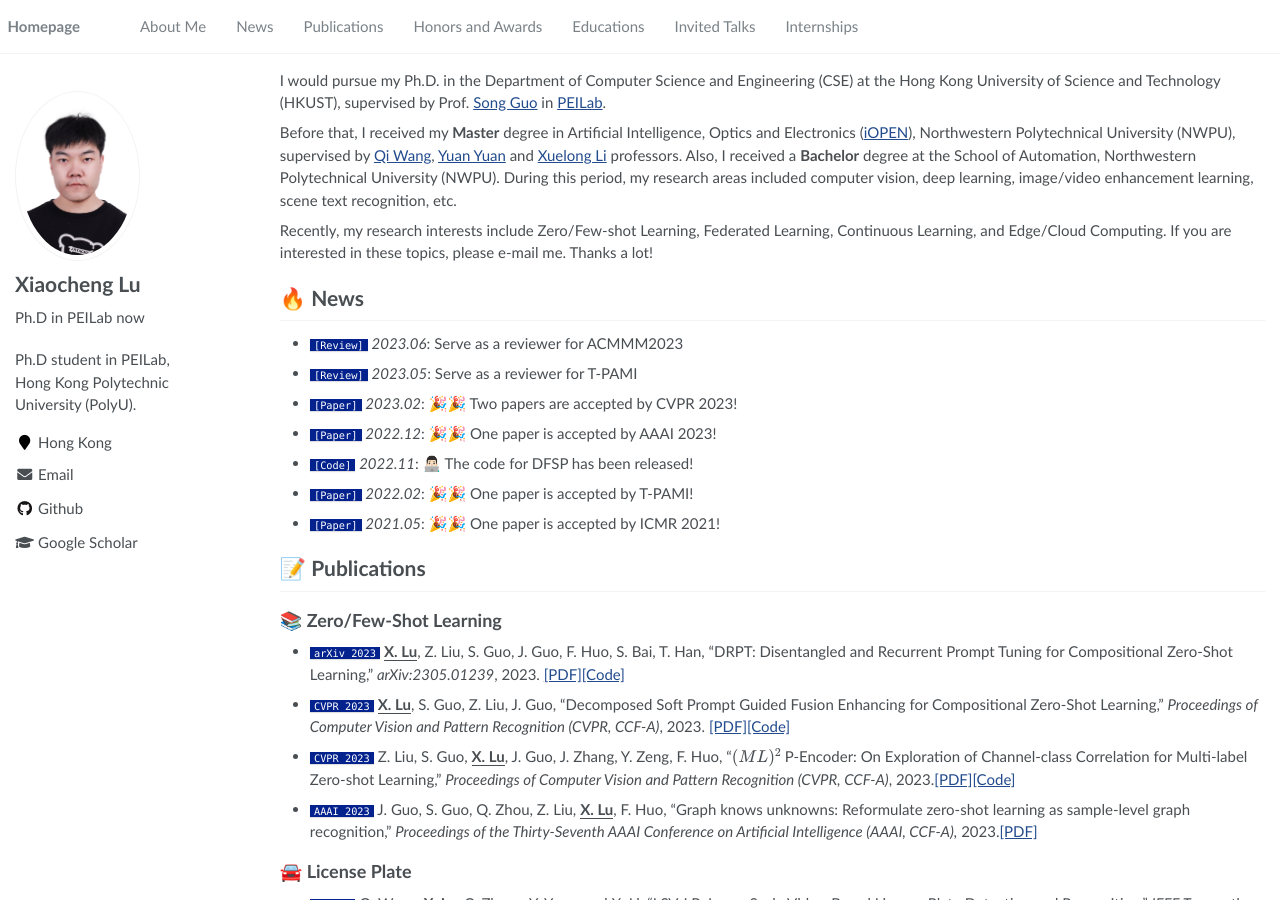
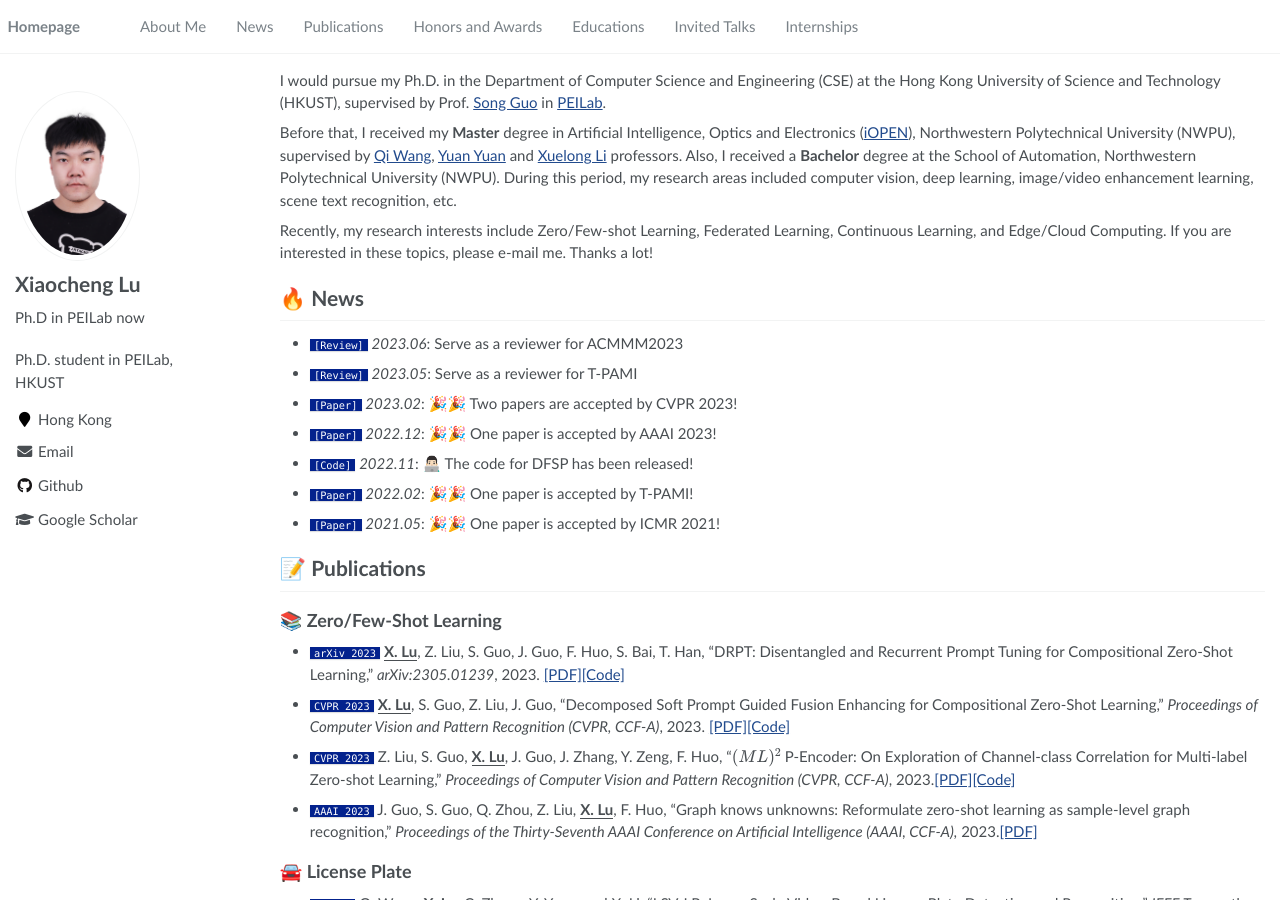
Before and after one commit to Forest-art/forest-art.github.io, a Jekyll site: the page built from _pages/about.md, in a window 1280 px wide and 900 px high. Built offline with Jekyll 4.4.1, drawn with Linux system fonts in a browser that asks for light colours; formulas are drawn with MathJax 3.

Commit message:
Update _config.yml

```diff
--- a/_config.yml
+++ b/_config.yml
@@ -7,7 +7,7 @@
 
 # Site Settings
 title                    : "Xiaocheng Lu"
-description              : "Ph.D student in PEILab, Hong Kong Polytechnic University (PolyU)."
+description              : "Ph.D. student in PEILab, HKUST"
 repository               : "forest-art.github.io"
 google_scholar_stats_use_cdn : true
 
```
